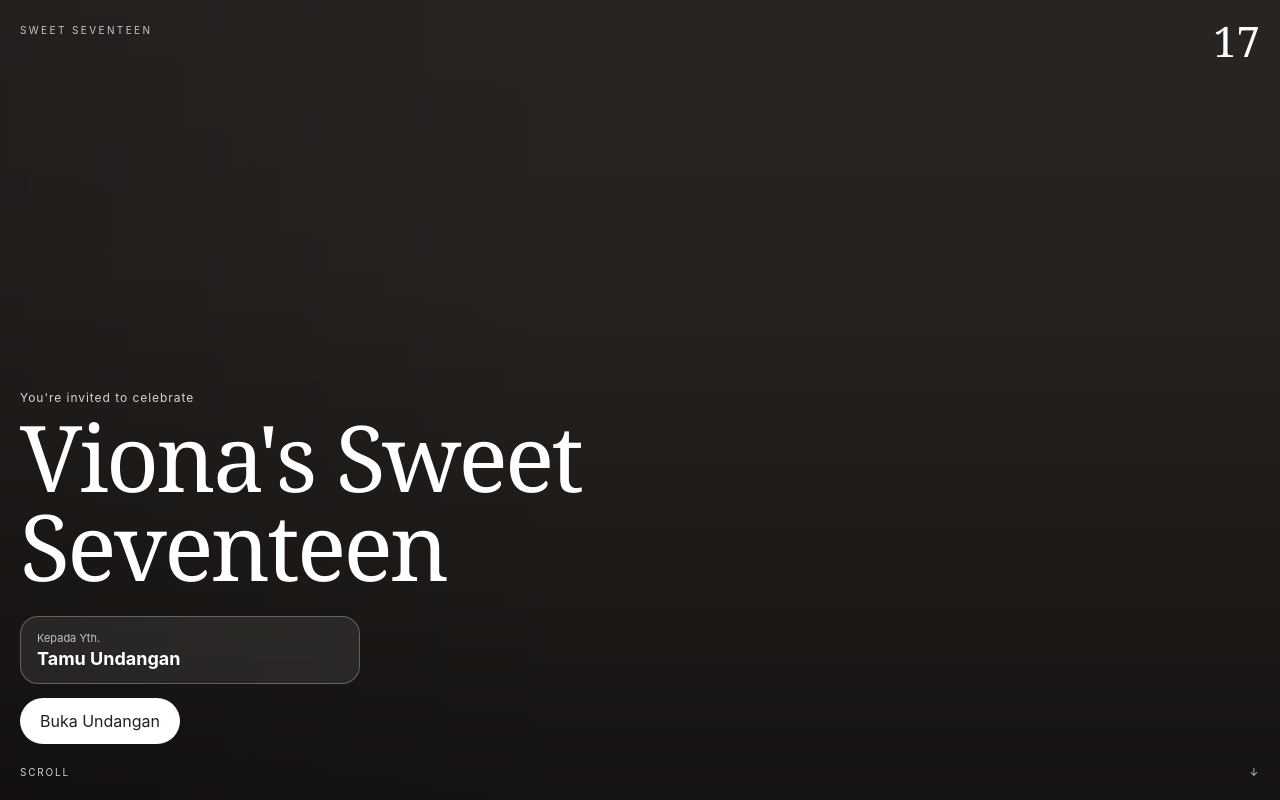
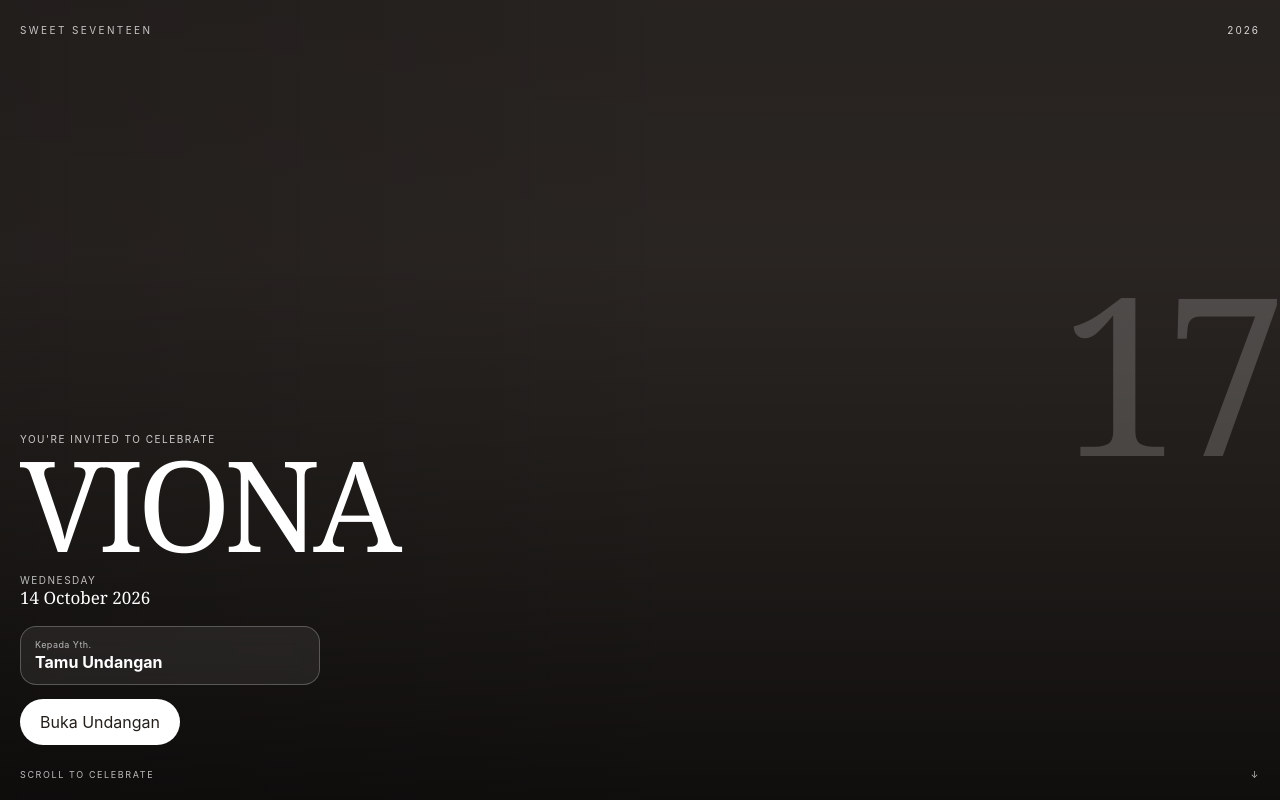
Before and after one commit to ikadekermawanart-maker/sweet-seventeen-template, a plain HTML site: page index.html in a window 1280 px wide. Drawn offline with Linux system fonts and the light colour scheme; no server answers.

Commit message:
Add files via upload

```diff
--- a/index.html
+++ b/index.html
@@ -17,12 +17,19 @@
 
       <div class="cover-top">
         <span id="eventLabel" class="micro-label light">Sweet Seventeen</span>
-        <span class="cover-number">17</span>
+        <span class="cover-year">2026</span>
       </div>
 
       <div class="cover-main">
+        <div class="cover-number" aria-hidden="true">17</div>
+
         <p class="cover-kicker">You're invited to celebrate</p>
-        <h1 id="eventTitle">Viona's Sweet Seventeen</h1>
+        <h1 id="coverName">VIONA</h1>
+
+        <div class="cover-date">
+          <span id="coverDay">Wednesday</span>
+          <strong id="coverDateShort">14 October 2026</strong>
+        </div>
 
         <div class="guest-card">
           <span>Kepada Yth.</span>
@@ -35,7 +42,7 @@
       </div>
 
       <div class="cover-foot">
-        <span>Scroll</span>
+        <span>Scroll to celebrate</span>
         <span>↓</span>
       </div>
     </section>
--- a/script.js
+++ b/script.js
@@ -28,6 +28,26 @@ function prettyDate(value) {
     month: "long",
     year: "numeric"
   }).format(new Date(Date.UTC(y, m - 1, d)));
+}
+
+function coverDateParts(value) {
+  if (!value) return { day: "-", date: "-" };
+  const [y, m, d] = value.split("-").map(Number);
+  if (!y || !m || !d) return { day: "-", date: value };
+
+  const date = new Date(Date.UTC(y, m - 1, d));
+
+  const day = new Intl.DateTimeFormat("en-US", {
+    weekday: "long"
+  }).format(date);
+
+  const shortDate = new Intl.DateTimeFormat("en-US", {
+    day: "numeric",
+    month: "long",
+    year: "numeric"
+  }).format(date);
+
+  return { day, date: shortDate };
 }
 
 function startCountdown(dateString, timeString) {
@@ -117,7 +137,12 @@ async function loadEvent() {
 
     setText("eventLabel", event.event_label, "Sweet Seventeen");
     setText("eventTitle", event.event_title, "Sweet Seventeen");
+    setText("coverName", event.main_name, event.event_title);
     setText("mainName", event.main_name, event.event_title);
+
+    const coverDate = coverDateParts(event.event_date);
+    setText("coverDay", coverDate.day);
+    setText("coverDateShort", coverDate.date);
     setText("closingName", event.main_name, event.event_title);
     setText("subtitle", event.subtitle);
     setText("description", event.description);
--- a/style.css
+++ b/style.css
@@ -52,8 +52,8 @@ button{cursor:pointer}
   position:absolute;
   inset:0;
   background:
-    linear-gradient(to bottom,rgba(0,0,0,.12),rgba(0,0,0,.18) 35%,rgba(0,0,0,.54)),
-    linear-gradient(to right,rgba(0,0,0,.14),transparent 45%);
+    linear-gradient(to bottom,rgba(0,0,0,.16),rgba(0,0,0,.10) 32%,rgba(0,0,0,.30) 60%,rgba(0,0,0,.65)),
+    linear-gradient(to right,rgba(0,0,0,.15),transparent 55%);
 }
 .cover-top,.cover-main,.cover-foot{position:relative;z-index:2}
 .cover-top{
@@ -62,54 +62,83 @@ button{cursor:pointer}
   justify-content:space-between;
   align-items:flex-start;
 }
-.cover-number{
-  font-family:Georgia,serif;
-  font-size:42px;
-  line-height:.8;
+.cover-year{
+  font-size:10px;
+  letter-spacing:.20em;
+  opacity:.82;
 }
 .cover-main{
   align-self:end;
-  padding:30px 20px 22px;
+  padding:30px 20px 24px;
+}
+.cover-number{
+  position:absolute;
+  right:10px;
+  top:-118px;
+  font:400 clamp(118px,34vw,220px)/.78 Georgia,serif;
+  letter-spacing:-.08em;
+  color:rgba(255,255,255,.18);
+  pointer-events:none;
 }
 .cover-kicker{
-  margin:0 0 8px;
-  font-size:12px;
-  letter-spacing:.08em;
-  opacity:.82;
+  position:relative;
+  margin:0 0 7px;
+  font-size:10px;
+  letter-spacing:.15em;
+  text-transform:uppercase;
+  opacity:.78;
 }
 .cover h1{
+  position:relative;
   max-width:760px;
-  margin:0 0 26px;
-  font:400 clamp(48px,13vw,92px)/.96 Georgia,serif;
-  letter-spacing:-.03em;
+  margin:0 0 18px;
+  font:400 clamp(64px,18vw,126px)/.82 Georgia,serif;
+  letter-spacing:-.055em;
+  text-transform:uppercase;
+}
+.cover-date{
+  display:flex;
+  flex-direction:column;
+  gap:2px;
+  margin:0 0 18px;
+}
+.cover-date span{
+  font-size:10px;
+  text-transform:uppercase;
+  letter-spacing:.15em;
+  opacity:.72;
+}
+.cover-date strong{
+  font:400 17px/1.2 Georgia,serif;
 }
 .guest-card{
-  width:min(100%,340px);
+  width:min(100%,300px);
   margin:0 0 14px;
-  padding:14px 16px;
-  border:1px solid rgba(255,255,255,.28);
-  border-radius:18px;
-  background:rgba(255,255,255,.08);
-  backdrop-filter:blur(12px);
+  padding:12px 14px;
+  border:1px solid rgba(255,255,255,.24);
+  border-radius:16px;
+  background:rgba(255,255,255,.07);
+  backdrop-filter:blur(10px);
 }
 .guest-card span{
   display:block;
-  font-size:11px;
-  opacity:.72;
-  margin-bottom:3px;
+  font-size:9px;
+  letter-spacing:.05em;
+  opacity:.68;
+  margin-bottom:2px;
 }
 .guest-card strong{
   display:block;
-  font-size:18px;
+  font-size:16px;
 }
 .cover-foot{
-  padding:0 20px 22px;
+  padding:0 20px 20px;
   display:flex;
   justify-content:space-between;
-  font-size:10px;
+  font-size:9px;
   text-transform:uppercase;
   letter-spacing:.18em;
-  opacity:.8;
+  opacity:.72;
 }
 .pill-btn{
   border:0;
@@ -452,7 +481,8 @@ button{cursor:pointer}
 
 @media(max-width:700px){
   .cover{min-height:760px}
-  .cover h1{font-size:clamp(46px,14vw,72px)}
+  .cover-number{top:-100px;right:8px;font-size:clamp(118px,39vw,170px)}
+  .cover h1{font-size:clamp(62px,19vw,92px)}
   .section{padding:68px 14px}
   .count-grid{grid-template-columns:repeat(2,1fr)}
   .event-row{grid-template-columns:42px 1fr;padding:20px 16px}
```
